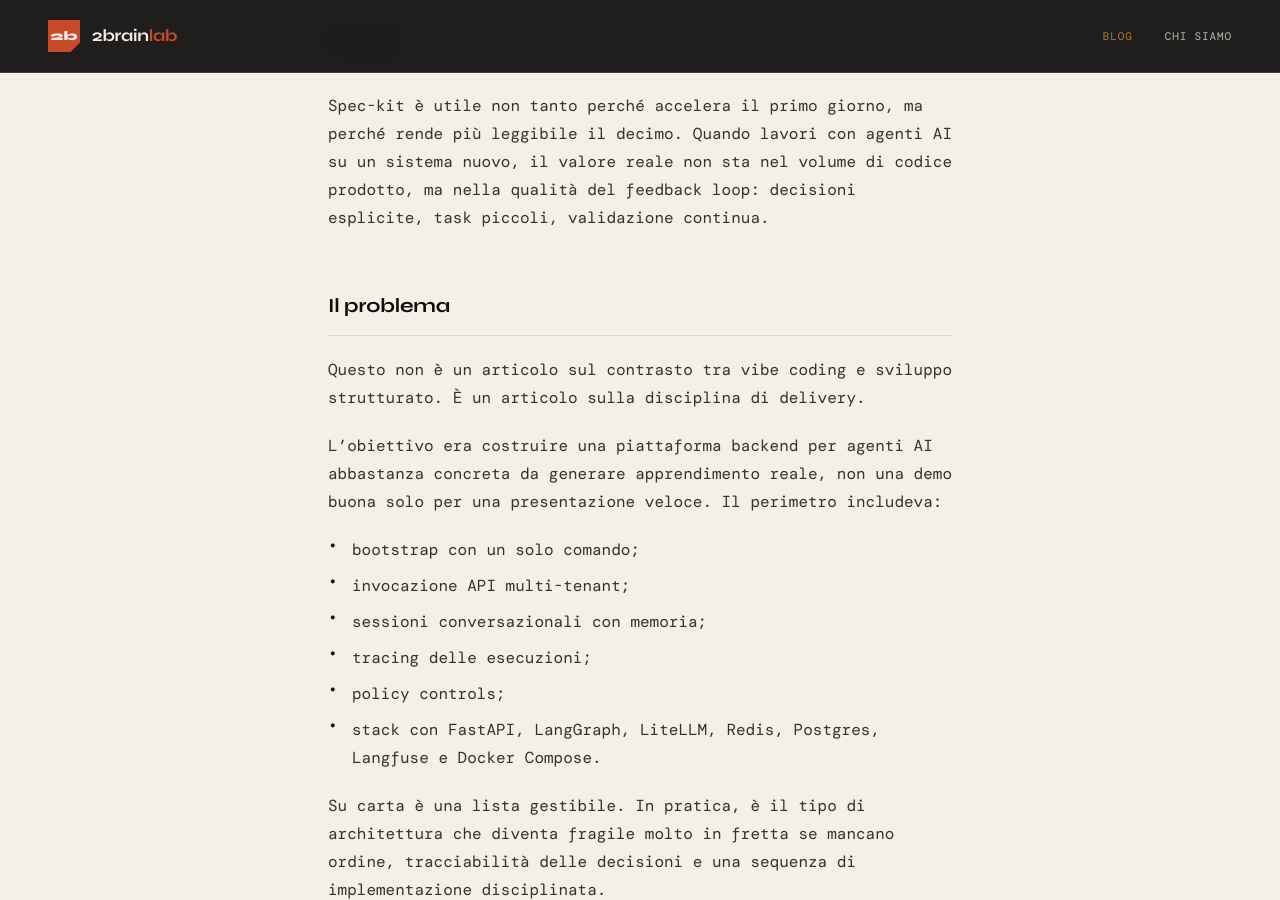
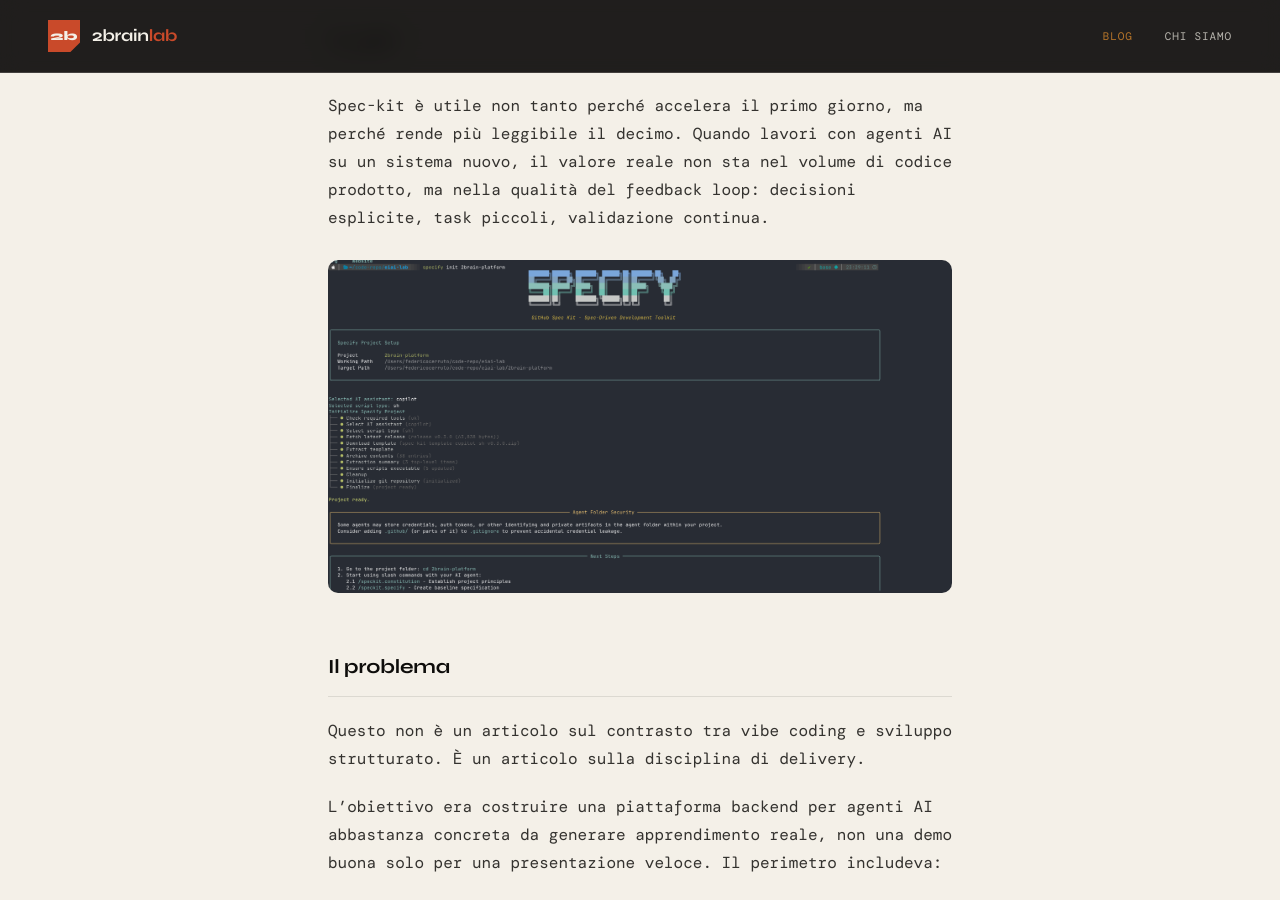
Before and after one commit to 2brainlab/website, a Jekyll site: the page built from _posts/2026-03-27-spec-kit-disciplina-delivery-agenti-ai.md, in a window 1280 px wide and 900 px high, scrolled down 590 px. Built offline with Jekyll 4.4.1, drawn with Linux system fonts in a browser that asks for light colours; some web fonts are replaced.

Commit message:
feat(blog): add image to illustrate delivery discipline with AI agents

```diff
--- a/_posts/2026-03-27-spec-kit-disciplina-delivery-agenti-ai.md
+++ b/_posts/2026-03-27-spec-kit-disciplina-delivery-agenti-ai.md
@@ -15,6 +15,8 @@ excerpt: "Spec-kit è utile non tanto perché accelera il primo giorno, ma perch
 ## TL;DR
 
 Spec-kit è utile non tanto perché accelera il primo giorno, ma perché rende più leggibile il decimo. Quando lavori con agenti AI su un sistema nuovo, il valore reale non sta nel volume di codice prodotto, ma nella qualità del feedback loop: decisioni esplicite, task piccoli, validazione continua.
+
+![Spec-kit come struttura di lavoro per rendere più disciplinato il delivery con agenti AI]({{ '/assets/img/blog/spec-kit.png' | relative_url }})
 
 ## Il problema
 
@@ -85,7 +87,7 @@ Se il cambiamento è piccolo, capisci rapidamente cosa ha rotto cosa. Se unisci
 
 A un certo punto ho rotto io stesso questa disciplina: 64 file modificati in un solo burst, con circa 2300 linee aggiunte.
 
-![Esperimento spec-kit: il punto in cui il change set diventa troppo grande]({{ '/assets/img/blog/spec-kit.png' | relative_url }})
+![Big-bang change set: il punto in cui il feedback loop smette di essere leggibile]({{ '/assets/img/blog/big-bang.png' | relative_url }})
 
 Da lì il feedback loop ha iniziato a degradarsi:
 
```
Also changed, not shown: assets/img/blog/big-bang.png (added).
